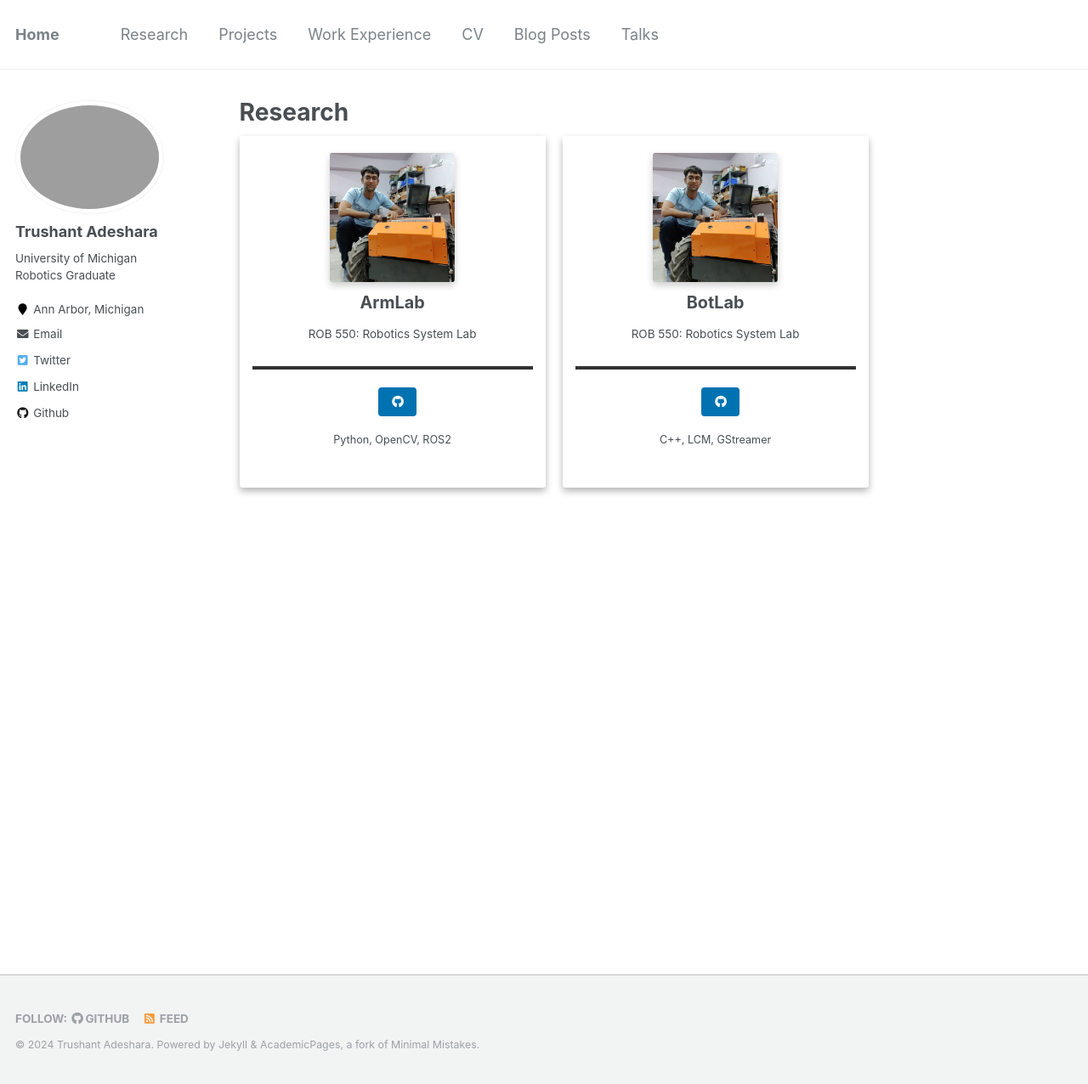
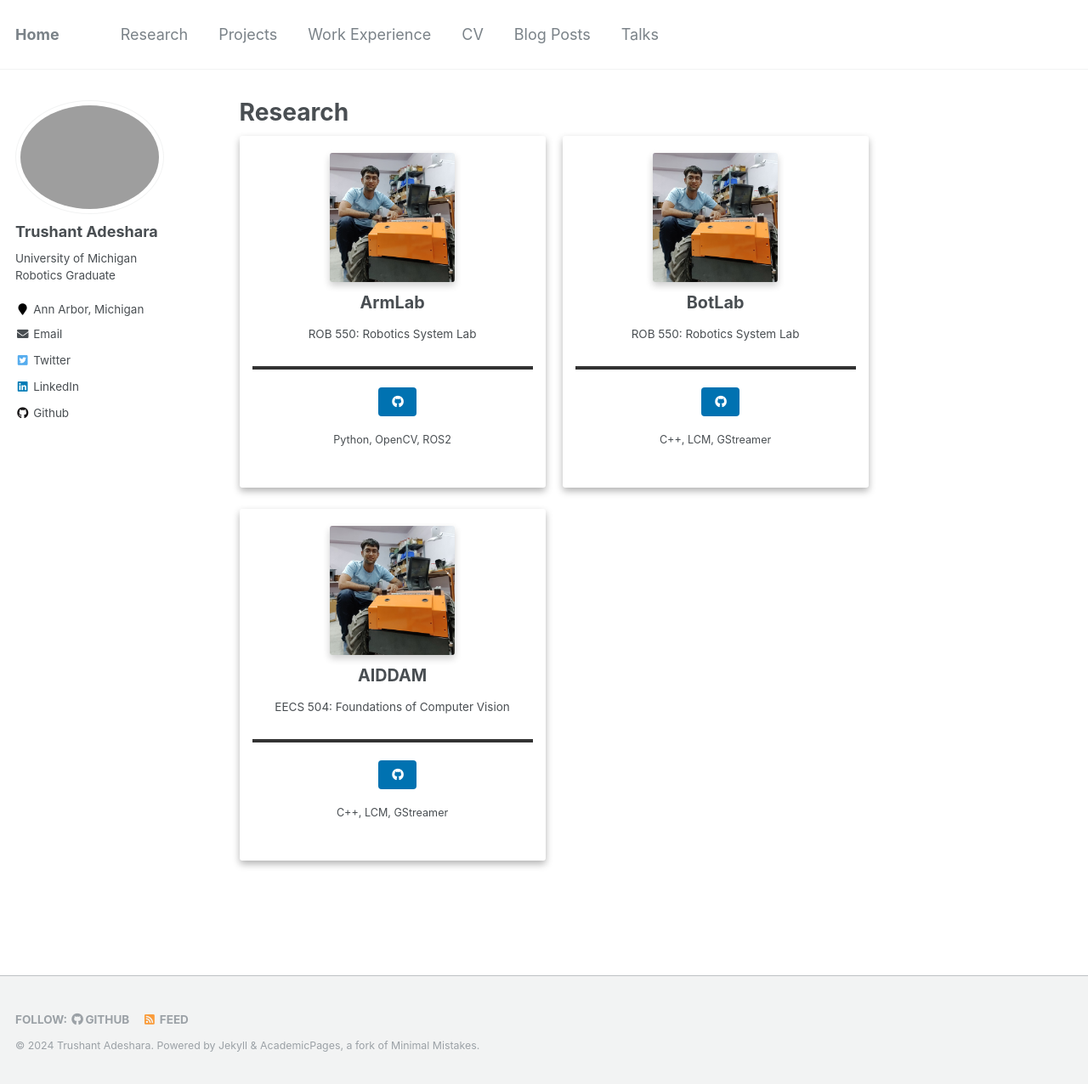
Before and after one commit to trushant05/trushant05.github.io, a Jekyll site: the page built from _pages/research.html, in a window 1280 px wide and 1276 px high. Shown: the whole window at 85% size. Built offline with Jekyll 4.4.1, drawn with Linux system fonts in a browser that asks for light colours.

Commit message:
add new research card for EECS 504 project

```diff
--- a/_pages/research.html
+++ b/_pages/research.html
@@ -51,5 +51,28 @@ author_profile: true
     </div>
   </div>
 
+  <div class="card h-100 d-flex flex-column justify-content-between">
+    <a href="https://trushant-adeshara-um.github.io/research/research-3/">
+      <img class="card-img-top mx-auto" src="/images/work/botsync/me.jpg">
+      <div class="card-body d-flex flex-column">
+        <h4 class="card-title text-center"> AIDDAM </h4>
+        <p class="card-text text-center"> EECS 504: Foundations of Computer Vision</p>
+      </div>
+    </a>
+
+    <div class="card-footer mt-auto text-center">
+      <hr style="height:0.8px;border:none;color:#333;background-color:#333;">
+      <br>
+      <div class="card-buttons">
+        <a href="https://trushant-adeshara-um.github.io" target="_blank" class="btn btn-primary" text-center>
+          <i class="fab fa-solid fa-github" aria-hidden="true"></i>
+        </a>
+      </div>
+      <div class="text-muted"> C++, LCM, GStreamer</div>
+    </div>
+  </div>
 
 </div>
+
+
+</div>
```
